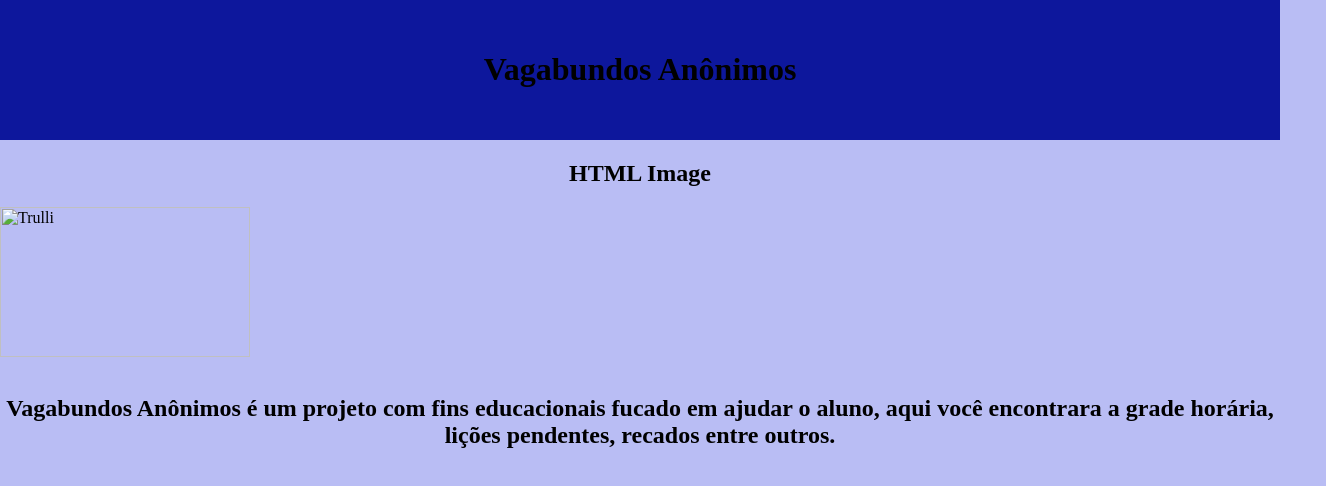
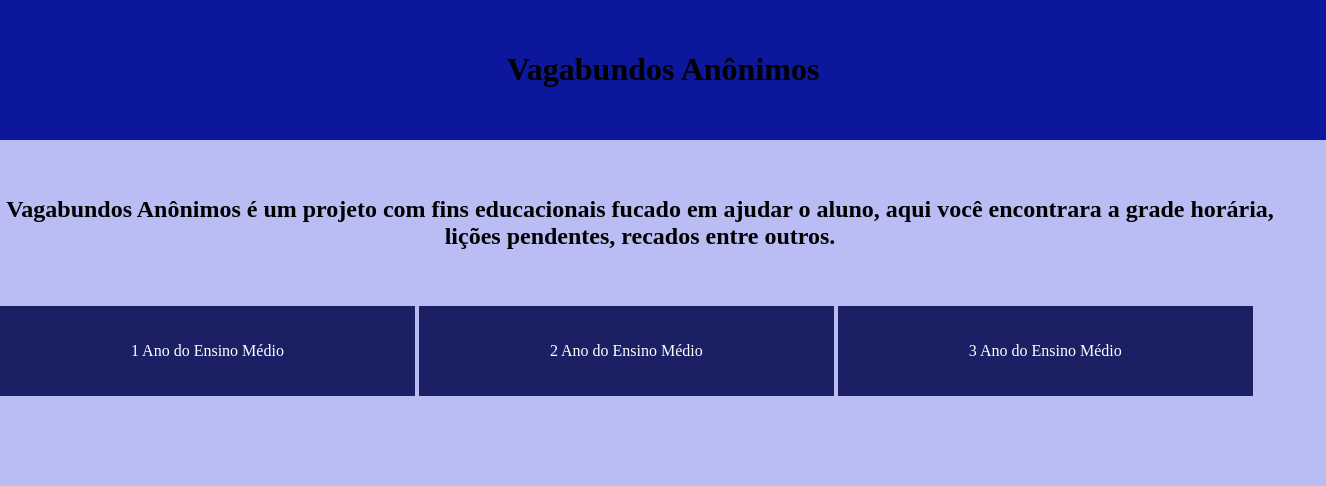
Before and after one commit to Anonimated/Central, a plain HTML site: page index.html in a window 1280 px wide. Shown: the whole page, 1326 px wide, since content can reach past the window. Drawn offline with Linux system fonts and the light colour scheme; a web font is replaced by a local one.

Commit message:
Update index.html

```diff
--- a/index.html
+++ b/index.html
@@ -54,14 +54,6 @@
 
   </body>
 
-<html>
-<body>
-
-<h2>HTML Image</h2>
-<img src="download.png" alt="Trulli" width="250" height="150">
-
-</body>
-</html>
 
 
 
@@ -84,3 +76,172 @@
 
 
   <h2> Vagabundos Anônimos é um projeto com fins educacionais fucado em ajudar o aluno, aqui você encontrara a grade horária, lições pendentes, recados entre outros.</h2>
+
+
+
+
+
+
+
+
+
+
+
+
+
+
+
+
+
+
+
+
+
+
+
+
+
+
+
+
+
+
+
+
+
+
+
+
+
+
+
+
+
+
+
+
+
+
+
+
+
+
+
+
+
+
+
+
+
+
+
+
+<!----  botões ------------------------------------------------------------------------------ # -->
+
+<br>
+<br>
+
+<head>
+  <style>
+
+  div {
+      width: 1000px;
+      margin: 1 auto;
+
+  }
+
+  a:link, a:visited {
+    background-color: #1B2064;
+    color: white;
+    padding: 20px 100px;
+    text-align: center;
+    text-decoration: none;
+    display: inline-block;
+
+
+  }
+
+
+  a:hover, a:active {
+    background-color: red;
+  }
+  </style>
+  </head>
+  <body>
+
+
+      </style>
+      <a href="" target="_blank"><p>1 Ano do Ensino Médio </p></a>
+
+  </body>
+  </html>
+
+  <!----  botões ------------------------------------------------------------------------------ # -->
+
+
+<head>
+  <style>
+
+  div {
+      width: 1000px;
+      margin: 0 auto;
+  }
+
+  a:link, a:visited {
+    background-color: #1B2064;
+    color: white;
+    padding: 20px 130px;
+    text-align: center;
+    text-decoration: none;
+    display: inline-block;
+  }
+
+  a:hover, a:active {
+    background-color: red;
+  }
+  </style>
+  </head>
+  <body>
+
+
+      </style>
+      <a href="" target="_blank"><p>2 Ano do Ensino Médio</p></a>
+
+  </body>
+  </html>
+
+
+  <!----  botões ------------------------------------------------------------------------------ # -->
+
+
+
+  <head>
+    <style>
+
+    div {
+        width: 1000px;
+        margin: 0 auto;
+    }
+
+    a:link, a:visited {
+      background-color: #1B2064;
+      color: white;
+      padding: 20px 131px;
+      text-align: center;
+      text-decoration: none;
+      display: inline-block;
+    }
+
+    a:hover, a:active {
+      background-color: red;
+    }
+    </style>
+    </head>
+    <body>
+
+
+        </style>
+        <a href="" target="_blank"><p>3 Ano do Ensino Médio </p></a>
+
+    </body>
+    </html>
```
